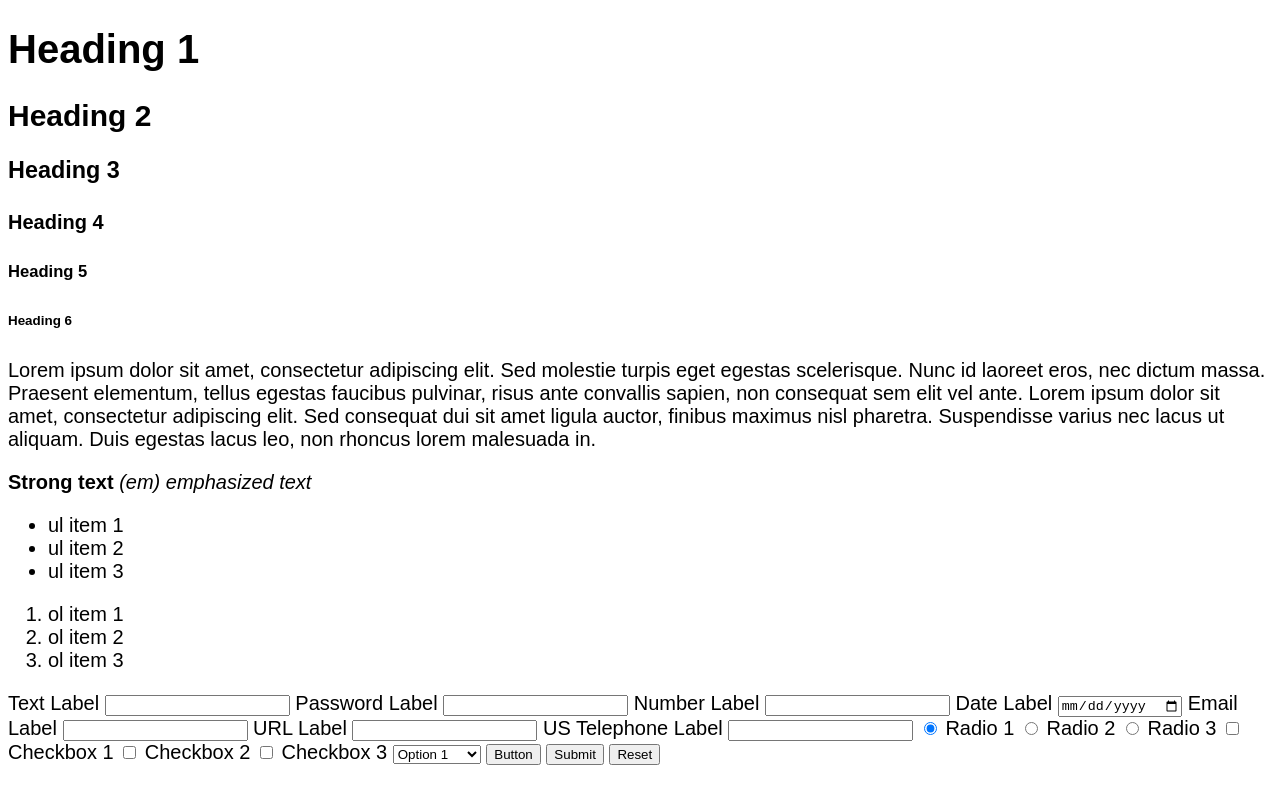
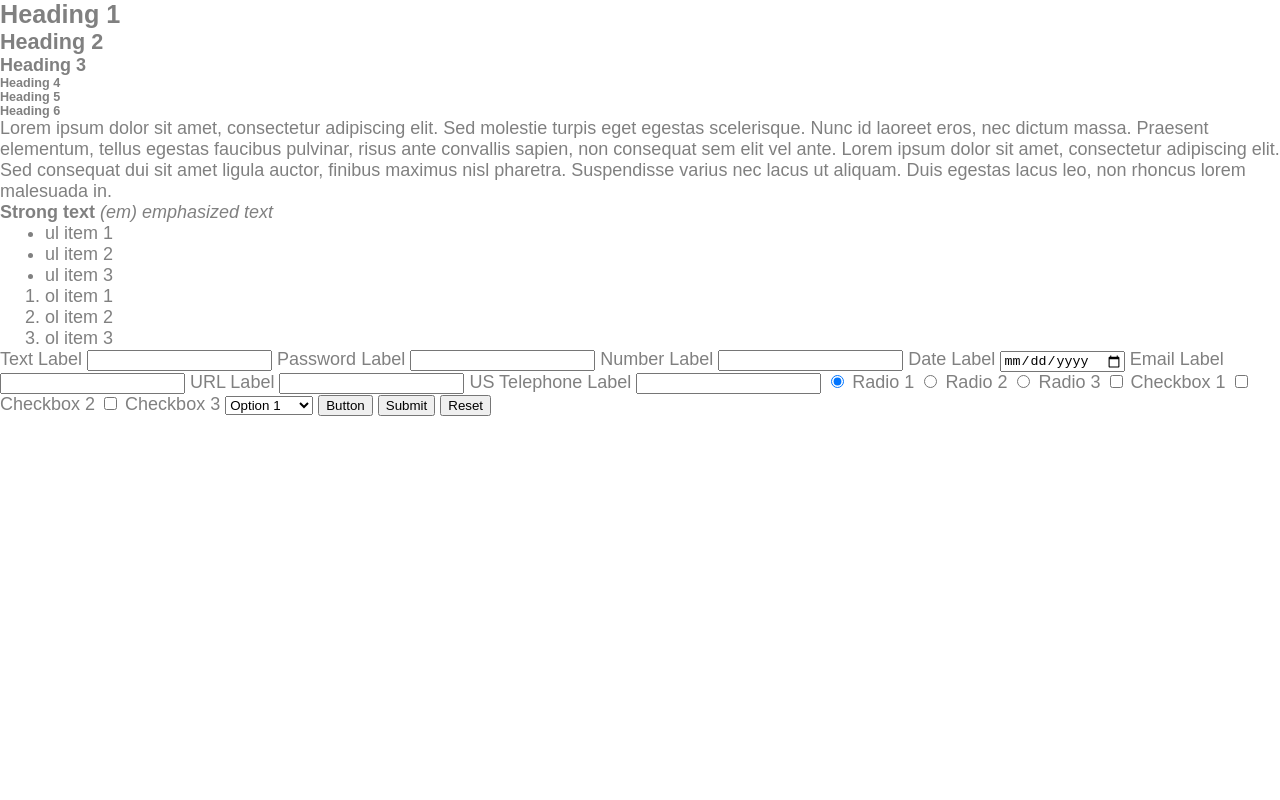
Before and after one commit to JasonWhitcher/css-style-plugins, a plain HTML site: page index.html in a window 1280 px wide. Drawn offline with Linux system fonts and the light colour scheme.

Commit message:
did more word on scss file

```diff
--- a/css/style.scss
+++ b/css/style.scss
@@ -1,8 +1,62 @@
 /*
-    Author     : Jason Whitcher
+    Author      : Jason Whitcher
+    Description : General style overrides for a website template.
 */
 
+/* Attribute variables */
+$jw-color-primary:		red;
+$jw-color-primary-lt:	pink;
+$jw-color-secondary:	blue;
+$jw-color-secondary-lt:	light-blue;
+$jw-color-accent:		green;
+
+$jw-color-text:			gray;
+$jw-color-text-lt:		gray;
+$jw-bg-color-primary:	white;
+$jw-bg-color-accent:	gray;
+
+$jw-font-family:		fantasy;
+
+$jw-font-size-base:		18px;
+$jw-font-size-sm:		0.7em;
+$jw-font-size-med:		1.0em;
+$jw-font-size-lg:		1.2em;
+$jw-font-size-xl:		1.4em;
+
+/* Mixins */
+@mixin elementDisplayReset() {
+	display: block;
+	margin: 0;
+	padding: 0;
+}
+
 body {
-    font-family: fantasy;
-    font-size: 20px;
+	@include elementDisplayReset();
+    font-family: $jw-font-family;
+    font-size: $jw-font-size-base;
+    color: $jw-color-text;
+    background-color: $jw-bg-color-primary;
 }
+h1, h2, h3, h4, h5, h6 {
+	@include elementDisplayReset();
+	font-weight: bold;
+}
+h1 { font-size: $jw-font-size-xl; }
+h2 { font-size: $jw-font-size-lg; }
+h3 { font-size: $jw-font-size-med; }
+h4, h5, h6 { font-size: $jw-font-size-sm; }
+p {
+	@include elementDisplayReset();
+	font-size: $jw-font-size-med;
+}
+strong {
+	font-size: $jw-font-size-med;
+	font-weight: bold;
+}
+em { font-size: $jw-font-size-med; }
+ol, ul {
+	@include elementDisplayReset();
+	li {
+		margin: 0 0 0 2.5em;
+	}
+}
```
Also changed, not shown: css/style.css.
